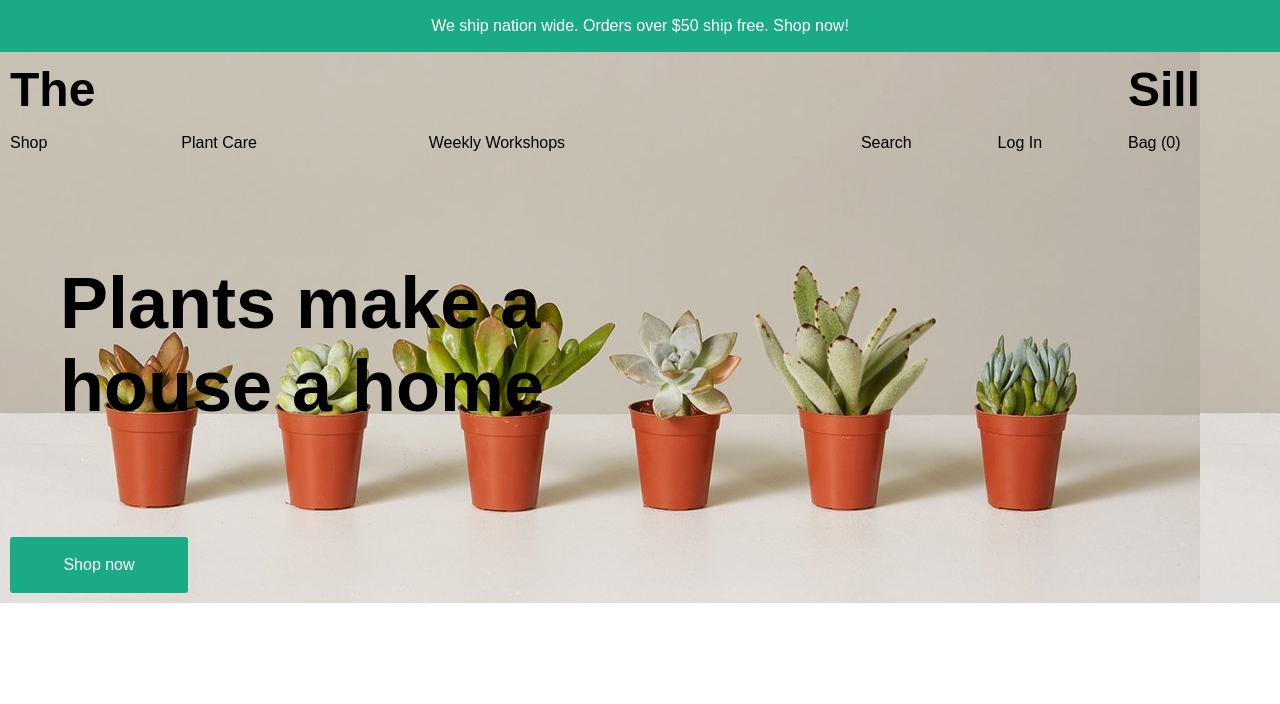
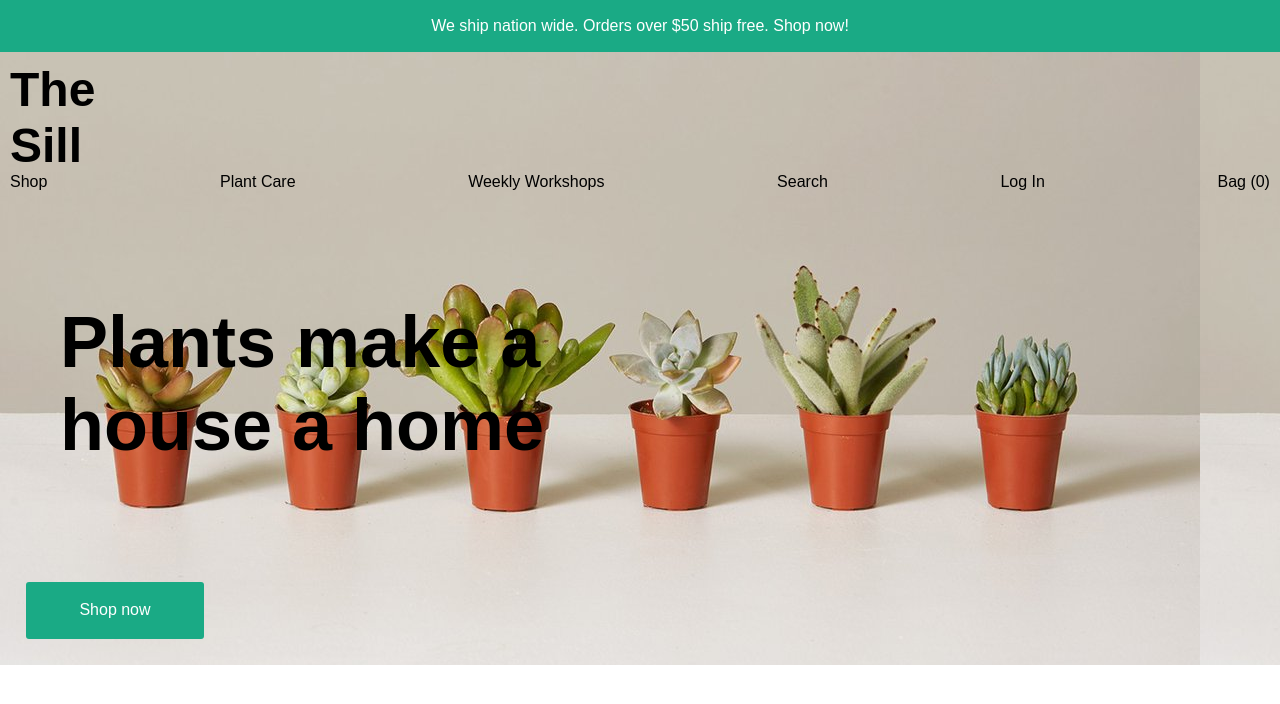
Before and after one commit to aemacdonald/the-sill-case-study, a plain HTML site: page index.html in a window 1280 px wide. Drawn offline with Linux system fonts and the light colour scheme; a web font is replaced by a local one.

Commit message:
home page edits

```diff
--- a/css/main.css
+++ b/css/main.css
@@ -79,42 +79,26 @@ img {
   * Navigation Bar
 **/
 
-.nav-bar {
-    display: grid;
-    grid-gap: 1rem;
-    grid-template-columns: repeat (5, 1fr 2fr);
-    grid-template-rows: repeat (5, 1fr 2fr);
-    color: black;
-    padding: 0 auto;
-    margin: 0 auto;
-}
-
 .the {
     font-weight: bold;
     font-size: 3rem;
 }
 
 .sill {
-    grid-column: 10 / 10;
     font-weight: bold;
     font-size: 3rem;
 }
 
-.item1 {
-    grid-column: 1/1;
-}
+.nav-bar {
+    list-style-type: none;
+    display: flex;
+    flex-direction: row;
+    justify-content: space-between;
+    padding: 0;
+    margin:0;
+  }
 
-.item2 {
-    grid-column: 2 / 3;
-}
 
-.item3 {
-    grid-column: 4 / 8;
-}
-.item6 {
-    padding-right: 1px;
-    grid-column: 10/10;
-}
 
 /**
   * Body Copy
@@ -141,6 +125,7 @@ img {
     text-align: center;
     display: block;
     text-decoration: none;
+    margin: 1rem;
 }
 
 
--- a/index.html
+++ b/index.html
@@ -16,16 +16,18 @@
         </div>
      </article>
     <article class="hero">
-            <div class="nav-bar">
+            <nav>
                     <div class="the">The</div>
                     <div class="sill">Sill</div>
-                    <div class="item1"><a href="#">Shop</a></div>
-                    <div class="item2"><a href="#">Plant Care</a></div>
-                    <div class="item3"><a href="https://www.thesill.com/collections/workshops?&sort_by=undefined&page=1">Weekly Workshops</a></div>
-                    <div class="item4"><a href="https://www.thesill.com/collections/workshops?&sort_by=undefined&page=1">Search</a></div>
-                    <div class="item5"><a href="https://www.thesill.com/account/login?return_url=%2Faccount">Log In</a></div>
-                    <div class="item6"><a href="#"> Bag (0)</a></div>
-                </div>
+                     <ul class="nav-bar">
+                        <li class="nav-bar__item"><a href="#">Shop</a></li>
+                        <li class="nav-bar__item"><a href="#">Plant Care</a></li>
+                        <li class="nav-bar__item"><a href="https://www.thesill.com/collections/workshops?&sort_by=undefined&page=1">Weekly Workshops</a></li>
+                        <li class="nav-bar__item"><a href="https://www.thesill.com/collections/workshops?&sort_by=undefined&page=1">Search</a></li>
+                        <li class="nav-bar__item"><a href="https://www.thesill.com/account/login?return_url=%2Faccount">Log In</a></li>
+                        <li class="nav-bar__item"><a href="#"> Bag (0)</a></li>
+                </ul>
+                </nav>
             <div class="nav-body">
                 <h2>Plants make a <br> house a home</h2>
                 </div>
```
Also changed, not shown: components /index.html (+11 -9 lines).
